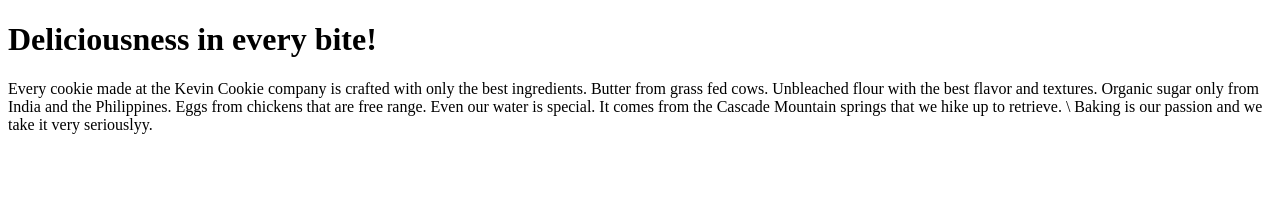
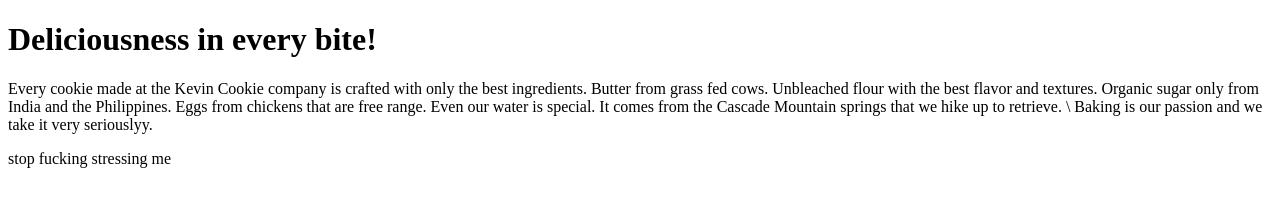
Before and after one commit to FootyInsider/20211260692_project, a plain HTML site: page index.htm in a window 1280 px wide. Drawn offline with Linux system fonts and the light colour scheme.

Commit message:
Updated index.htm

```diff
--- a/index.htm
+++ b/index.htm
@@ -7,6 +7,6 @@
 <p>Every cookie made at the Kevin Cookie company is crafted with only the best ingredients. Butter from grass fed cows.
   Unbleached flour with the best flavor and textures. Organic sugar only from India and the Philippines. Eggs from chickens that are free range. Even our water is special. It comes from the Cascade Mountain springs that we hike up to retrieve. \
   Baking is our passion and we take it very seriouslyy.</p>
-
+  stop fucking stressing me
 </body>
 </html>
```
